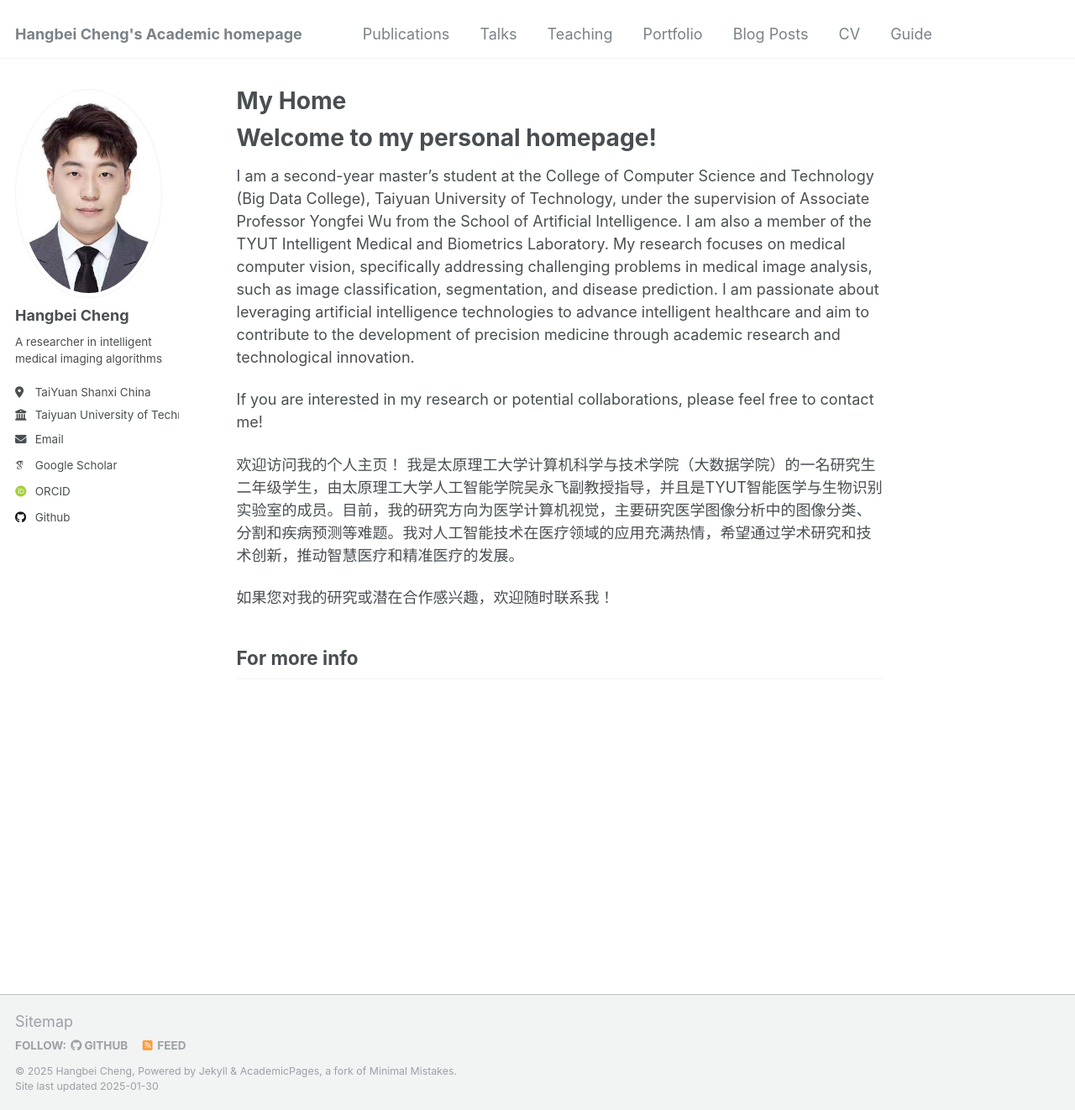
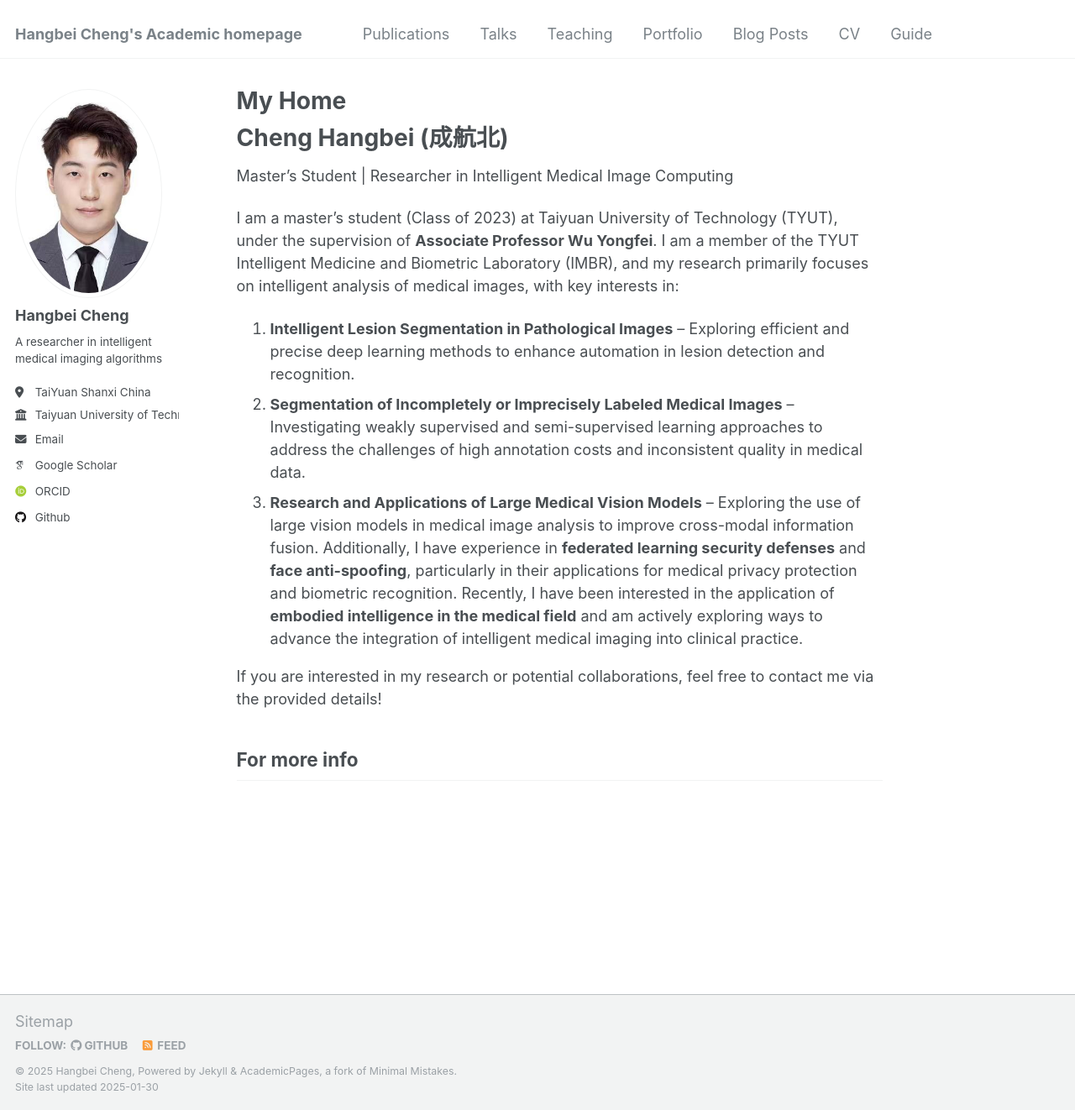
Before and after one commit to chenghangbei0702/chenghangbei0702.github.io, a Jekyll site: the page built from _pages/about.md, in a window 1280 px wide and 1322 px high. Shown: the whole window at 84% size. Built offline with Jekyll 4.4.1, drawn with Linux system fonts in a browser that asks for light colours; some web fonts are replaced.

Commit message:
Update about.md

```diff
--- a/_pages/about.md
+++ b/_pages/about.md
@@ -7,19 +7,21 @@ redirect_from:
   - /about.html
 ---
 
-Welcome to my personal homepage!
-======
-
-I am a second-year master's student at the College of Computer Science and Technology (Big Data College), Taiyuan University of Technology, under the supervision of Associate Professor Yongfei Wu from the School of Artificial Intelligence. I am also a member of the TYUT Intelligent Medical and Biometrics Laboratory. My research focuses on medical computer vision, specifically addressing challenging problems in medical image analysis, such as image classification, segmentation, and disease prediction. I am passionate about leveraging artificial intelligence technologies to advance intelligent healthcare and aim to contribute to the development of precision medicine through academic research and technological innovation.
-
-If you are interested in my research or potential collaborations, please feel free to contact me!
 
 
-欢迎访问我的个人主页！
-我是太原理工大学计算机科学与技术学院（大数据学院）的一名研究生二年级学生，由太原理工大学人工智能学院吴永飞副教授指导，并且是TYUT智能医学与生物识别实验室的成员。目前，我的研究方向为医学计算机视觉，主要研究医学图像分析中的图像分类、分割和疾病预测等难题。我对人工智能技术在医疗领域的应用充满热情，希望通过学术研究和技术创新，推动智慧医疗和精准医疗的发展。
 
-如果您对我的研究或潜在合作感兴趣，欢迎随时联系我！
+**Cheng Hangbei (成航北)**
+======
+Master's Student | Researcher in Intelligent Medical Image Computing
 
+I am a master's student (Class of 2023) at Taiyuan University of Technology (TYUT), under the supervision of **Associate Professor Wu Yongfei**. I am a member of the TYUT Intelligent Medicine and Biometric Laboratory (IMBR), and my research primarily focuses on intelligent analysis of medical images, with key interests in:
+
+1. **Intelligent Lesion Segmentation in Pathological Images** – Exploring efficient and precise deep learning methods to enhance automation in lesion detection and recognition.
+2. **Segmentation of Incompletely or Imprecisely Labeled Medical Images** – Investigating weakly supervised and semi-supervised learning approaches to address the challenges of high annotation costs and inconsistent quality in medical data.
+3. **Research and Applications of Large Medical Vision Models** – Exploring the use of large vision models in medical image analysis to improve cross-modal information fusion.
+Additionally, I have experience in **federated learning security defenses** and **face anti-spoofing**, particularly in their applications for medical privacy protection and biometric recognition. Recently, I have been interested in the application of **embodied intelligence in the medical field** and am actively exploring ways to advance the integration of intelligent medical imaging into clinical practice.
+
+If you are interested in my research or potential collaborations, feel free to contact me via the provided details!
 
 
 For more info
```
